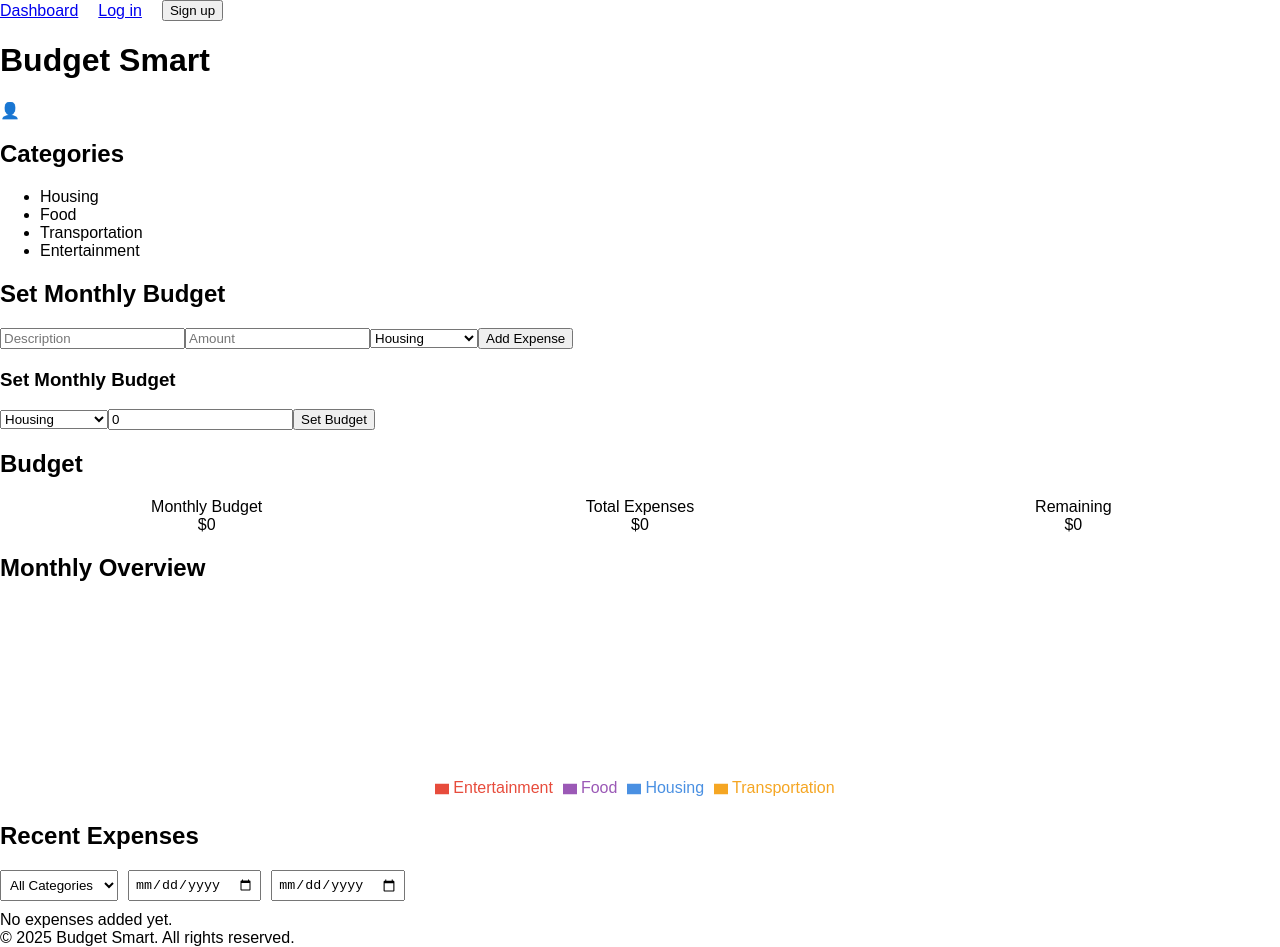
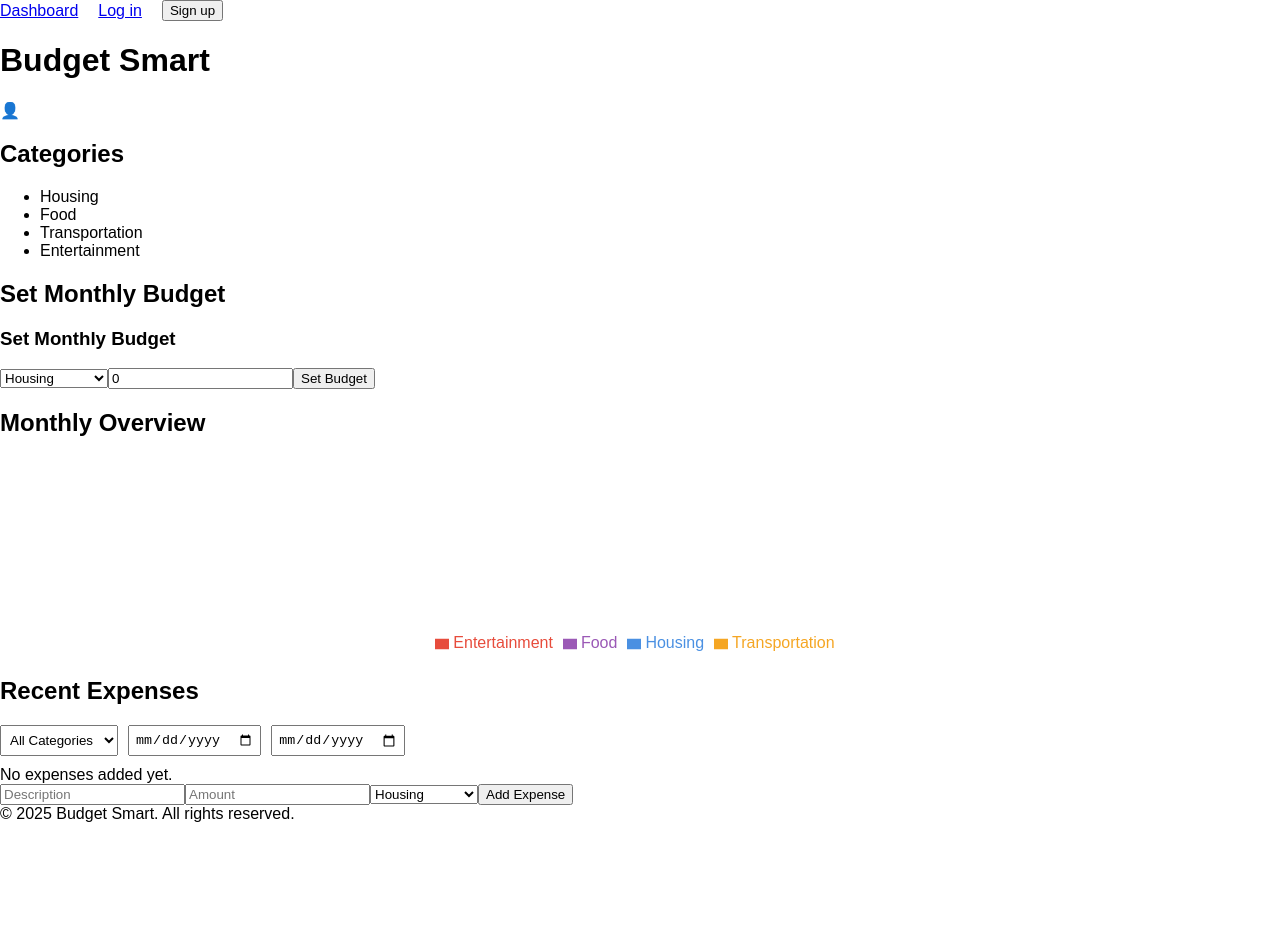
Before and after one commit to jepkemoi-sheilah1/budget-smart, a React (Create React App) app in the folder frontend/: page / in a window 1280 px wide. After the commit the page ends 823 px from the top, so only its background shows below. Built offline with nearby package versions, Linux system fonts and the light colour scheme; the HTML template or start-up script is replaced by a standard one.

Commit message:
update budget form, dashboard ,main.css

```diff
--- a/frontend/src/components/BudgetForm.jsx
+++ b/frontend/src/components/BudgetForm.jsx
@@ -38,40 +38,6 @@ const BudgetForm = () => {
 
   return (
     <>
-      <form onSubmit={handleAddExpense} className="budget-form">
-        <input
-          type="text"
-          placeholder="Description"
-          value={expenseName}
-          onChange={(e) => setExpenseName(e.target.value)}
-          required
-          className="budget-form-input"
-        />
-        <input
-          type="number"
-          placeholder="Amount"
-          value={expenseAmount}
-          onChange={(e) => setExpenseAmount(e.target.value)}
-          required
-          min="0"
-          step="0.01"
-          className="budget-form-input budget-form-number"
-        />
-        <select
-          value={expenseCategory}
-          onChange={(e) => setExpenseCategory(e.target.value)}
-          className="budget-form-select"
-        >
-          <option value="Housing">Housing</option>
-          <option value="Food">Food</option>
-          <option value="Transportation">Transportation</option>
-          <option value="Entertainment">Entertainment</option>
-        </select>
-        <button type="submit" className="budget-form-button">
-          Add Expense
-        </button>
-      </form>
-
       <form onSubmit={handleBudgetSubmit} className="budget-form" style={{ marginTop: '20px' }}>
         <h3>Set Monthly Budget</h3>
         <select
--- a/frontend/src/pages/Dashboard.jsx
+++ b/frontend/src/pages/Dashboard.jsx
@@ -4,6 +4,7 @@ import CategoryCard from '../components/CategoryCard';
 import Chart from '../components/Chart';
 import ExpenseList from '../components/ExpenseList';
 import BudgetForm from '../components/BudgetForm';
+import ExpenseForm from '../components/ExpenseForm';
 import { ExpenseProvider } from '../context/ExpenseContext';
 
 const Dashboard = () => {
@@ -28,17 +29,13 @@ const Dashboard = () => {
                 <li className="category-item">Entertainment</li>
               </ul>
             </nav>
-            <div className="budget-form-container">
-              <h2 className="dashboard-section-title">Set Monthly Budget</h2>
-              <BudgetForm />
-            </div>
           </aside>
 
           <section className="dashboard-center-section">
             <div className="budget-total-row">
               <div className="budget-section">
-                <h2 className="dashboard-section-title">Budget</h2>
-                <BalanceCard />
+                <h2 className="dashboard-section-title">Set Monthly Budget</h2>
+                <BudgetForm />
               </div>
               <div className="chart-section">
                 <h2 className="dashboard-section-title">Monthly Overview</h2>
@@ -51,6 +48,7 @@ const Dashboard = () => {
         <section className="dashboard-expenses">
           <h2 className="dashboard-section-title">Recent Expenses</h2>
           <ExpenseList />
+          <ExpenseForm />
         </section>
 
       </div>
--- a/frontend/src/styles/main.css
+++ b/frontend/src/styles/main.css
@@ -16,49 +16,8 @@
   transition: background-color 0.3s ease;
 }
 
-.navbar:hover, .navbar-link:hover, .navbar-button:hover {
-  background-color: #1d4ed8; /* Hover darker blue */
-}
-
-.navbar-title {
-  font-weight: bold;
-  font-size: 24px;
-  color: #ffffff; /* White text */
-}
-
-.navbar-link {
-  color: #ffffff; /* White text */
-  text-decoration: none;
-  margin-right: 20px;
-  transition: background-color 0.3s ease, color 0.3s ease;
-  padding: 6px 10px;
-  border-radius: 4px;
-}
-
-.navbar-link.active {
-  font-weight: bold;
-  color: #3b82f6; /* Accent Color */
-  background-color: rgba(255, 255, 255, 0.2);
-}
-
-.navbar-link:hover {
-  background-color: #1d4ed8; /* Hover darker blue */
-  color: #ffffff;
-}
-
-.navbar-button {
-  background-color: #2563eb; /* Primary Color */
-  color: #fff;
-  border: none;
-  border-radius: 6px;
-  padding: 8px 16px;
-  cursor: pointer;
-  font-size: 16px;
-  transition: background-color 0.3s ease;
-}
-
-.navbar-button:hover {
-  background-color: #1d4ed8; /* Hover darker blue */
+.main-content {
+  padding-bottom: 60px; /* space for fixed footer */
 }
 
 /* BalanceCard styles */
@@ -73,17 +32,6 @@
   margin: 0 auto;
   background-color: #ffffff; /* Cards/Sections background */
   box-shadow: 0 2px 8px rgba(0, 0, 0, 0.1); /* soft shadow */
-}
-
-.balance-card-label {
-  font-size: 14px;
-  color: #111827; /* Text Color */
-}
-
-.balance-card-amount {
-  font-weight: bold;
-  font-size: 24px;
-  color: #2563eb; /* Primary Color */
 }
 
 /* CategoryCard styles */
@@ -102,19 +50,6 @@
   box-shadow: 0 2px 8px rgba(0, 0, 0, 0.1); /* soft shadow */
 }
 
-.category-card-icon {
-  width: 40px;
-  height: 40px;
-  background-color: #f9fafb; /* Background */
-  border-radius: 8px;
-  margin-bottom: 4px;
-}
-
-.category-card-text {
-  color: #2563eb; /* Primary Color */
-  font-weight: bold;
-}
-
 /* BudgetForm styles */
 .budget-form {
   display: flex;
@@ -123,100 +58,63 @@
   margin: 20px auto;
 }
 
-.budget-form-input,
-.budget-form-select {
-  padding: 8px;
-  border-radius: 4px;
-  border: 1px solid #3b82f6; /* Accent Color */
-}
-
-.budget-form-input {
-  flex: 2;
-}
-
-.budget-form-number,
-.budget-form-select {
-  flex: 1;
-}
-
-.budget-form-button {
-  background-color: #2563eb; /* Primary Color */
-  color: #fff;
-  border: none;
-  border-radius: 4px;
-  padding: 8px 16px;
-  cursor: pointer;
-  font-size: 16px;
-}
-
-/* Dashboard container */
+/* Dashboard page styles */
 .dashboard-container {
-  max-width: 100%;
-  margin: 0 auto;
-  padding: 20px;
+  max-width: 1200px;
+  margin: 80px auto 40px;
+  padding: 0 20px;
   font-family: Arial, sans-serif;
-  background-color: #f9fafb; /* Background */
-  color: #1e293b; /* Text Color */
-  display: grid;
-  grid-template-columns: repeat(auto-fit, minmax(280px, 1fr));
-  gap: 20px;
+  color: #1e293b;
 }
 
 .dashboard-header {
   display: flex;
   justify-content: space-between;
   align-items: center;
-  margin-bottom: 20px;
+  margin-bottom: 30px;
 }
 
 .dashboard-title {
-  margin: 0;
-  color: #2563eb; /* Primary Color */
+  font-size: 28px;
+  font-weight: 700;
+  color: #111827;
 }
 
 .dashboard-user-icon {
-  width: 32px;
-  height: 32px;
+  width: 40px;
+  height: 40px;
   border-radius: 50%;
-  background-color: #3b82f6; /* Accent Color */
+  background-color: #3b82f6;
   display: flex;
   justify-content: center;
   align-items: center;
-  color: #fff;
+  color: white;
+  font-size: 20px;
+}
+
+.dashboard-main-content {
+  display: flex;
+  gap: 30px;
+  margin-bottom: 40px;
+}
+
+.dashboard-aside {
+  width: 200px;
+  background-color: #f9fafb;
+  border-radius: 12px;
+  padding: 20px;
+  box-shadow: 0 2px 8px rgba(0,0,0,0.05);
+}
+
+.category-menu {
+  margin-bottom: 20px;
 }
 
 .dashboard-section-title {
   font-size: 18px;
-  margin-bottom: 10px;
-  color: #2563eb; /* Primary Color */
-}
-
-.dashboard-main-content {
-  display: flex;
-  gap: 40px;
-  margin-top: 30px;
-}
-
-.dashboard-aside {
-  display: flex;
-  gap: 20px;
-}
-
-.category-menu {
-  width: 200px;
-  border-right: 1px solid #e5e7eb;
-  padding-right: 20px;
-}
-
-.budget-form-container {
-  flex: 1;
-  padding-left: 20px;
-}
-
-.dashboard-categories {
-  flex: 1;
-  display: flex;
-  flex-direction: column;
+  font-weight: 600;
+  margin-bottom: 15px;
+  color: #2563eb;
 }
 
 .category-list-vertical {
@@ -228,21 +126,29 @@
 .category-item {
   padding: 10px 15px;
   cursor: pointer;
-  border-radius: 6px;
+  border-radius: 8px;
   font-weight: 500;
-  color: #111827; /* Text Color */
+  color: #111827;
+  transition: background-color 0.3s ease;
 }
 
 .category-item.selected {
-  background-color: #2563eb; /* Primary Color */
+  background-color: #2563eb;
   color: white;
 }
 
-.dashboard-budget-total {
-  flex: 2;
+.budget-form-container {
+  margin-top: 20px;
+}
+
+.dashboard-center-section {
+  flex: 1;
+}
+
+.budget-total-row {
   display: flex;
-  flex-direction: column;
   gap: 20px;
+  margin-bottom: 30px;
 }
 
 .budget-section, .total-expenses-section {
@@ -251,107 +157,34 @@
   border-radius: 12px;
   box-shadow: 0 4px 12px rgba(0,0,0,0.1);
   border: 1px solid #e5e7eb;
-  transition: box-shadow 0.3s ease;
+  flex: 1;
+  text-align: center;
 }
 
-.budget-section:hover, .total-expenses-section:hover {
-  box-shadow: 0 6px 16px rgba(0,0,0,0.15);
+.budget-section h2, .total-expenses-section h2 {
+  margin-bottom: 10px;
+  font-weight: 600;
+  color: #2563eb;
+}
+
+.chart-section {
+  background-color: #ffffff;
+  padding: 20px;
+  border-radius: 12px;
+  box-shadow: 0 4px 12px rgba(0,0,0,0.1);
+  border: 1px solid #e5e7eb;
 }
 
 .dashboard-expenses {
-  margin-top: 30px;
-  overflow-x: auto;
+  background-color: #ffffff;
+  padding: 20px;
+  border-radius: 12px;
+  box-shadow: 0 4px 12px rgba(0,0,0,0.1);
+  border: 1px solid #e5e7eb;
   max-width: 100%;
-  white-space: nowrap;
+  margin-bottom: 30px;
 }
 
-.expense-list {
-  min-width: 600px;
-  display: inline-block;
-}
-
-.footer-content {
-  max-width: 1200px;
-  margin: 0 auto;
-  width: 100%;
-  display: flex;
-  justify-content: center; /* center horizontally */
-  align-items: center;
-  flex-wrap: wrap;
-  padding: 0 20px;
-}
-
-/* BudgetForm full width at bottom */
-.budget-form {
-  max-width: 100%;
-  margin-top: 30px;
-  display: flex;
-  gap: 10px;
-  justify-content: center;
-  flex-wrap: wrap;
-}
-
-.budget-form input,
-.budget-form select {
-  flex: 1 1 150px;
-  min-width: 150px;
-  box-sizing: border-box;
-}
-
-.budget-form button {
-  flex: 0 0 auto;
-  min-width: 100px;
-}
-
-/* Footer styles */
-.footer {
-  background-color: #2563eb; /* Primary Color */
-  color: white;
-  text-align: center;
-  padding: 15px 0;
-  position: fixed;
-  bottom: 0;
-  width: 100%;
-  font-family: Arial, sans-serif;
-  box-shadow: 0 -2px 8px rgba(0, 0, 0, 0.1);
-  display: flex;
-  justify-content: center;
-  align-items: center;
-  gap: 20px;
-  flex-wrap: wrap;
-  z-index: 100;
-}
-
-.login-page, .register-page {
-  min-height: 100vh;
-  display: flex;
-  flex-direction: column;
-  justify-content: center;
-  position: relative;
-  padding-bottom: 60px; /* space for footer */
-}
-
-.login-container, .register-container {
-  flex-grow: 1;
-  max-width: 400px;
-  margin: auto;
-  padding: 40px 30px;
-  font-family: Arial, sans-serif;
-  background-color: #ffffff;
-  border-radius: 12px;
-  box-shadow: 0 6px 20px rgba(0, 0, 0, 0.1);
-  position: relative;
-  top: 0;
-  transform: none;
-}
-
-.footer {
-  position: fixed;
-  bottom: 0;
-  width: 100%;
-}
-
-/* ExpenseList styles */
 .expense-list {
   width: 100%;
   border-collapse: collapse;
@@ -368,16 +201,23 @@
 .expense-list-header {
   font-weight: 700;
   color: #2563eb;
+  display: flex;
+  gap: 10px;
 }
 
 .expense-list-cell {
   flex: 1;
   padding: 0 10px;
   text-align: left;
+  display: flex;
+  align-items: center;
 }
 
 .expense-list-cell.amount {
   text-align: right;
+  display: flex;
+  justify-content: flex-end;
+  align-items: center;
 }
 
 .expense-list-actions {
@@ -442,127 +282,36 @@
   box-shadow: 0 0 8px rgba(37, 99, 235, 0.5);
 }
 
-/* Login/Register page background */
-.login-page, .register-page {
-  min-height: 100vh;
-  background: linear-gradient(135deg, #e0f2fe 0%, #f9fafb 100%);
+.add-expense-form {
   display: flex;
-  justify-content: center;
-  align-items: center;
-  padding: 20px;
+  gap: 10px;
+  max-width: 600px;
+  margin: 0 auto;
 }
 
-/* Login page styles */
-.login-container {
-  max-width: 400px;
-  margin: 0 auto;
-  padding: 40px 30px;
-  font-family: Arial, sans-serif;
-  background-color: #ffffff;
-  border-radius: 12px;
-  box-shadow: 0 6px 20px rgba(0, 0, 0, 0.1);
-  position: relative;
-  top: 50%;
-  transform: translateY(50%);
+.add-expense-form input, .add-expense-form select {
+  flex: 1 1 150px;
+  min-width: 150px;
+  box-sizing: border-box;
+  padding: 8px;
+  border-radius: 6px;
+  border: 1px solid #cbd5e1;
 }
 
-.login-container h1 {
-  text-align: center;
-  color: #2563eb;
-  font-weight: 700;
-  margin-bottom: 20px;
-}
-
-.login-form {
-  display: flex;
-  flex-direction: column;
-  gap: 15px;
-}
-
-.login-form input, .register-form input {
-  padding: 12px;
-  font-size: 16px;
-  border: 1.5px solid #cbd5e1;
-  border-radius: 8px;
-  transition: border-color 0.3s ease;
-}
-
-.login-form input:focus, .register-form input:focus {
-  outline: none;
-  border-color: #2563eb; /* Blue border on focus */
-  box-shadow: 0 0 8px rgba(37, 99, 235, 0.5);
-}
-
-.login-form button, .register-form button {
-  padding: 12px;
-  font-size: 18px;
-  background-color: #2563eb; /* Primary Blue */
+.add-expense-form button {
+  flex: 0 0 auto;
+  min-width: 100px;
+  background-color: #2563eb;
   color: white;
   border: none;
-  border-radius: 8px;
+  border-radius: 6px;
   cursor: pointer;
   font-weight: 600;
   transition: background-color 0.3s ease;
 }
 
-.login-form button:hover, .register-form button:hover {
-  background-color: #1d4ed8; /* Hover Blue */
-}
-
-/* Register page styles */
-.register-container {
-  max-width: 400px;
-  margin: 0 auto;
-  padding: 40px 30px;
-  font-family: Arial, sans-serif;
-  background-color: #ffffff;
-  border-radius: 12px;
-  box-shadow: 0 6px 20px rgba(0, 0, 0, 0.1);
-  position: relative;
-  top: 50%;
-  transform: translateY(50%);
-}
-
-.register-container h1 {
-  text-align: center;
-  color: #2563eb;
-  font-weight: 700;
-  margin-bottom: 20px;
-}
-
-.register-form {
-  display: flex;
-  flex-direction: column;
-  gap: 15px;
-}
-
-.register-form input {
-  padding: 10px;
-  font-size: 16px;
-}
-
-.register-form button {
-  padding: 10px;
-  font-size: 16px;
-  cursor: pointer;
-}
-
-/* NotFound page styles */
-.notfound-container {
-  max-width: 400px;
-  margin: 0 auto;
-  padding: 20px;
-  font-family: Arial, sans-serif;
-  text-align: center;
-}
-
-.notfound-container h1 {
-  font-size: 48px;
-  margin-bottom: 20px;
-}
-
-.notfound-container p {
-  font-size: 18px;
+.add-expense-form button:hover {
+  background-color: #1d4ed8;
 }
 
 /* Footer styles */
@@ -581,31 +330,5 @@
   align-items: center;
   gap: 20px;
   flex-wrap: wrap;
+  z-index: 100;
 }
-
-.footer-content {
-  max-width: 1200px;
-  margin: 0 auto;
-  width: 100%;
-  display: flex;
-  justify-content: space-between;
-  align-items: center;
-  flex-wrap: wrap;
-  padding: 0 20px;
-}
-
-.footer-links {
-  display: flex;
-  gap: 15px;
-  font-size: 14px;
-}
-
-.footer-links a {
-  color: white;
-  text-decoration: none;
-  transition: color 0.3s ease;
-}
-
-.footer-links a:hover {
-  color: #3b82f6; /* Accent Blue */
-}
```
